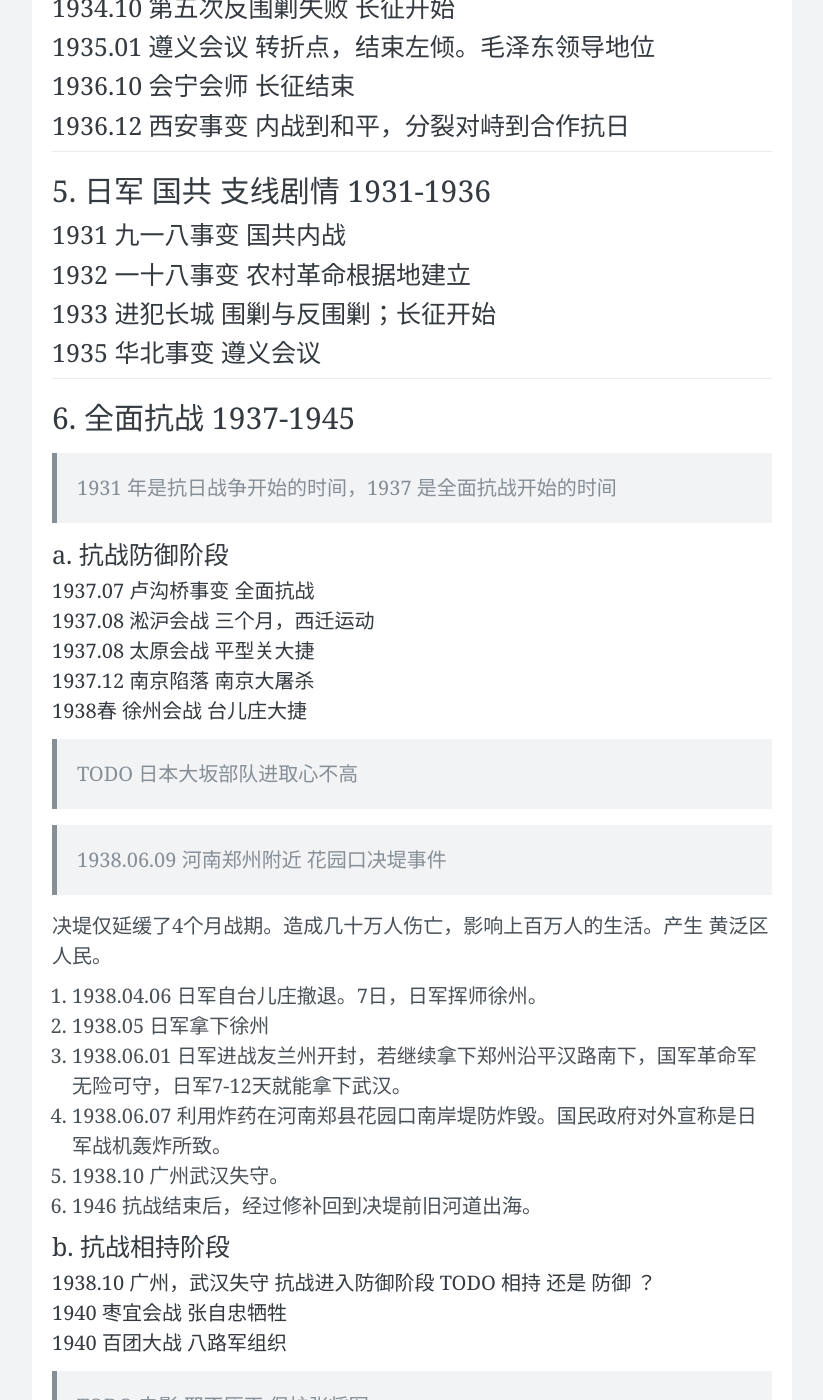
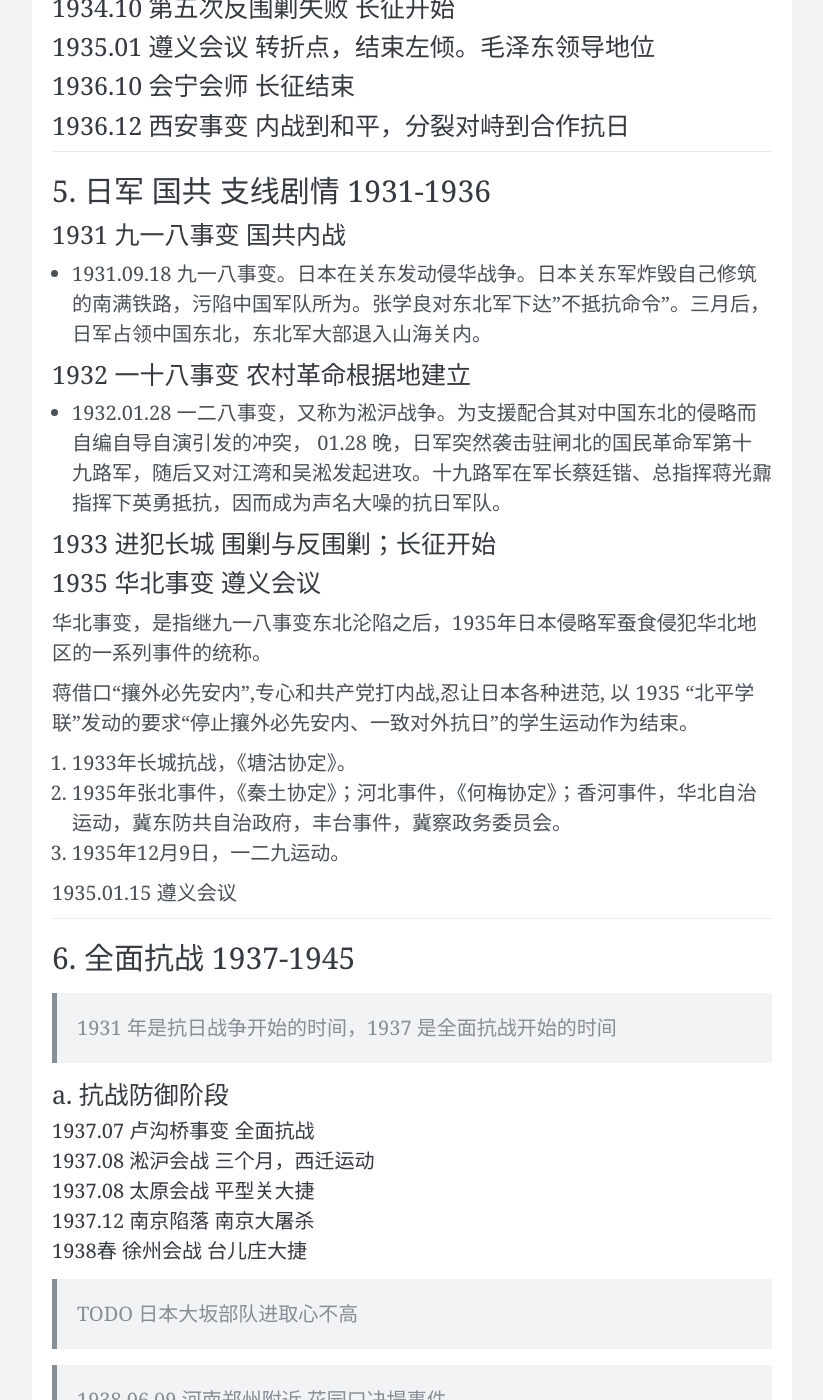
Before and after one commit to wangtiga/wangtiga.github.io, a Jekyll site: the page built from _posts/2020-11-15-3708_summary.md, in a window 1280 px wide and 1400 px high, scrolled down 7548 px. Shown: the whole window, without its empty margins (228-1051 px from the left). Built offline with Jekyll 4.4.1, drawn with Linux system fonts in a browser that asks for light colours; nearby versions of some CDN libraries; comment, search, counter and statistics services are not loaded.

Commit message:
updated from mac

```diff
--- a/_posts/2020-11-15-3708_summary.md
+++ b/_posts/2020-11-15-3708_summary.md
@@ -161,9 +161,28 @@ TODO 第一次鸦片战争时期开设的几个通商口岸只有香港起到真
 ## 5. 日军 国共 支线剧情 1931-1936
 
 ### 1931        九一八事变                      国共内战
+
+  * 1931.09.18 九一八事变。日本在关东发动侵华战争。日本关东军炸毁自己修筑的南满铁路，污陷中国军队所为。张学良对东北军下达"不抵抗命令"。三月后，日军占领中国东北，东北军大部退入山海关内。
+
 ### 1932        一十八事变                      农村革命根据地建立
+
+  * 1932.01.28 一二八事变，又称为淞沪战争。为支援配合其对中国东北的侵略而自编自导自演引发的冲突， 01.28 晚，日军突然袭击驻闸北的国民革命军第十九路军，随后又对江湾和吴淞发起进攻。十九路军在军长蔡廷锴、总指挥蒋光鼐指挥下英勇抵抗，因而成为声名大噪的抗日军队。
+
 ### 1933        进犯长城                        围剿与反围剿；长征开始
+
 ### 1935        华北事变                        遵义会议
+
+华北事变，是指继九一八事变东北沦陷之后，1935年日本侵略军蚕食侵犯华北地区的一系列事件的统称。
+
+蒋借口“攘外必先安内”,专心和共产党打内战,忍让日本各种进范, 以 1935 “北平学联”发动的要求“停止攘外必先安内、一致对外抗日”的学生运动作为结束。
+
+1. 1933年长城抗战，《塘沽协定》。
+2. 1935年张北事件，《秦土协定》；河北事件，《何梅协定》；香河事件，华北自治运动，冀东防共自治政府，丰台事件，冀察政务委员会。
+3. 1935年12月9日，一二九运动。
+
+1935.01.15 遵义会议
+
+
 
 ## 6. 全面抗战 1937-1945
 
```
Also changed, not shown: _posts/2020-07-04-3708_2018_10.md (+1 -1 lines), _posts/2020-11-21-3708_2019_10.md (+2 -2 lines).
